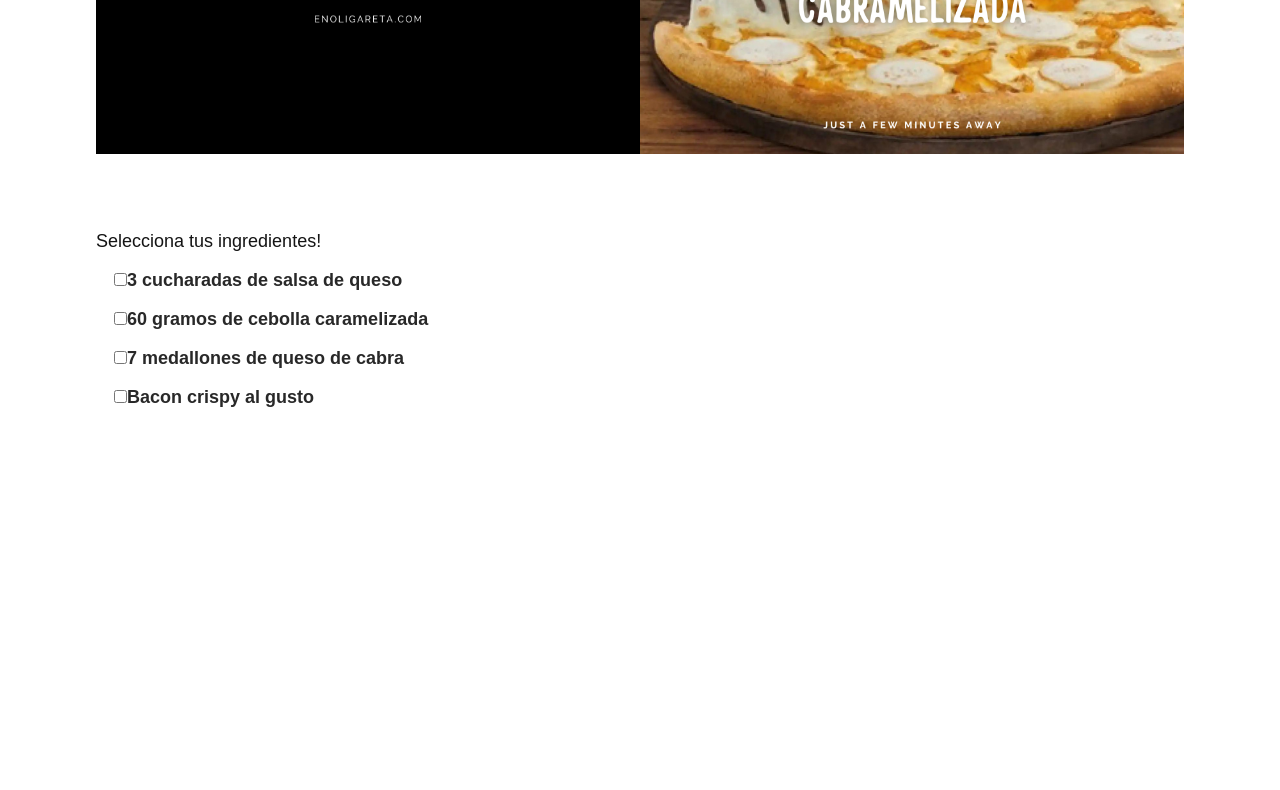
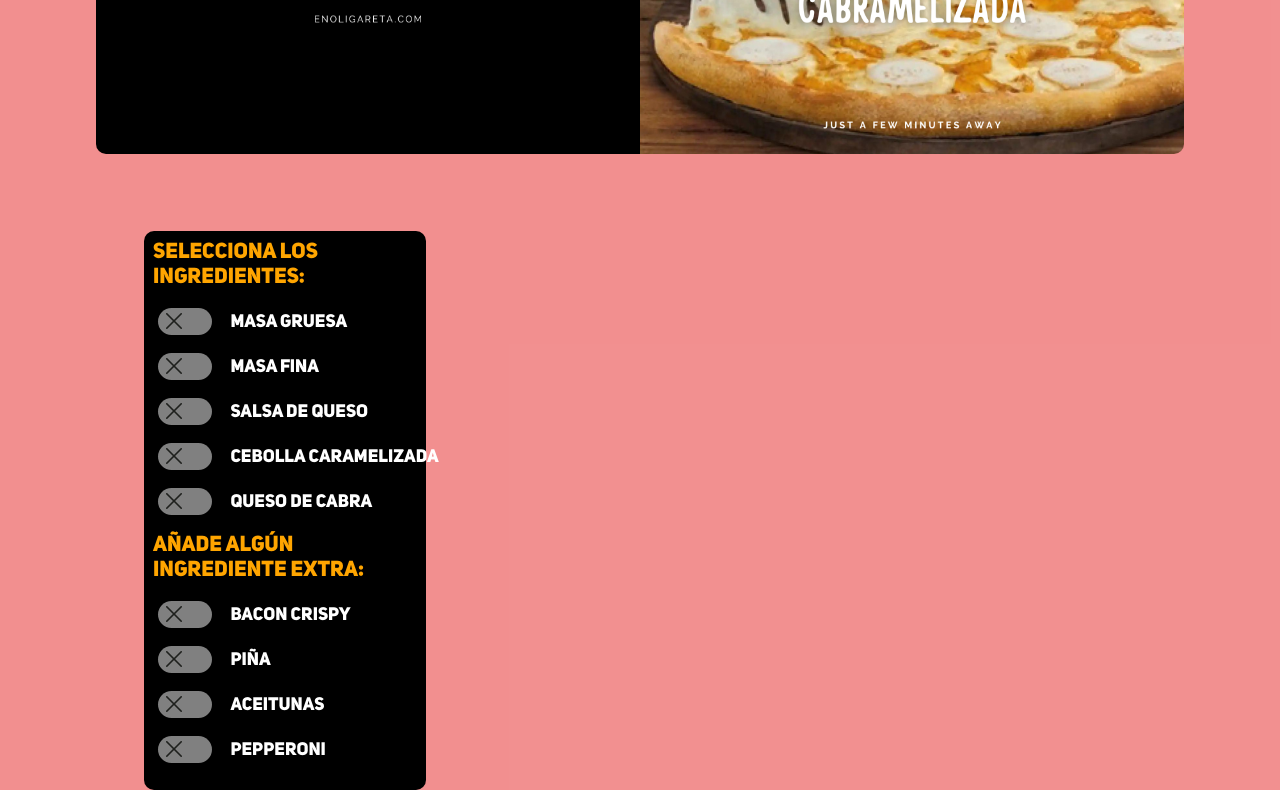
Before and after one commit to EnolCode/My-Favorite-Food, a website: page public/index.html in a window 1280 px wide. Shown: the part 165-955 px from the top of the page. Before the commit the page ends 800 px from the top, so only its background shows below. Drawn offline with Linux system fonts and the light colour scheme.

Commit message:
ingredients done

```diff
--- a/public/index.html
+++ b/public/index.html
@@ -17,20 +17,75 @@
         </div>
       </header>
       <section class="ingredients">
-        <h2 class="ingredients__title">Selecciona tus ingredientes!</h2>
+        <h2 class="ingredients__title">Selecciona los ingredientes:</h2>
         <ul class="ingredients__list">
+          <label class="ingredients__list--label">
             <li class="ingredients__list-ingredient">
-            <input type="checkbox" name="" id="" />3 cucharadas de salsa de queso
+              <input type="checkbox" name="" id="" class="ingredients__list-ingredient--checkbox" />
+              Masa gruesa
+              <span class="ingredients__list-ingredient--span"></span>
             </li>
+          </label>
+          <label class="label">
             <li class="ingredients__list-ingredient">
-            <input type="checkbox" name="" id="" />60 gramos de cebolla caramelizada
+              <input type="checkbox" name="" id="" class="ingredients__list-ingredient--checkbox" />
+              Masa fina
+              <span class="ingredients__list-ingredient--span"></span>
             </li>
+          </label>
+          <label class="label">
             <li class="ingredients__list-ingredient">
-            <input type="checkbox" name="" id="" />7 medallones de queso de cabra
+              <input type="checkbox" name="" id="" class="ingredients__list-ingredient--checkbox" />
+              Salsa de queso
+              <span class="ingredients__list-ingredient--span"></span>
             </li>
+          </label>
+          <label class="label">
             <li class="ingredients__list-ingredient">
-            <input type="checkbox" name="" id="" />Bacon crispy al gusto
+              <input type="checkbox" name="" id="" class="ingredients__list-ingredient--checkbox" />
+              Cebolla caramelizada
+              <span class="ingredients__list-ingredient--span"></span>
             </li>
+          </label>
+          <label class="label">
+            <li class="ingredients__list-ingredient">
+              <input type="checkbox" name="" id="" class="ingredients__list-ingredient--checkbox" />
+              Queso de cabra
+              <span class="ingredients__list-ingredient--span"></span>
+            </li>
+          </label>
+        </ul>
+        <h2 class="ingredients__title">Añade algún ingrediente extra:</h2>
+        <ul class="ingredients__list">
+          <label class="label">
+            <li class="ingredients__list-ingredient">
+              <input type="checkbox" name="" id="" class="ingredients__list-ingredient--checkbox" />
+              Bacon crispy
+              <span class="ingredients__list-ingredient--span"></span>
+            </li>
+          </label>
+
+          <label class="label">
+            <li class="ingredients__list-ingredient">
+              <input type="checkbox" name="" id="" class="ingredients__list-ingredient--checkbox" />
+              Piña
+              <span class="ingredients__list-ingredient--span"></span>
+            </li>
+          </label>
+          <label class="label">
+            <li class="ingredients__list-ingredient">
+              <input type="checkbox" name="" id="" class="ingredients__list-ingredient--checkbox" />
+              Aceitunas
+              <span class="ingredients__list-ingredient--span"></span>
+            </li>
+          </label>
+          <label class="label">
+            <li class="ingredients__list-ingredient">
+              <input type="checkbox" name="" id="" class="ingredients__list-ingredient--checkbox" />
+              Pepperoni
+              <span class="ingredients__list-ingredient--span"></span>
+            </li>
+          </label>
         </ul>
       </section>
     </main>
--- a/src/sass/_fonts.scss
+++ b/src/sass/_fonts.scss
@@ -1,11 +1,16 @@
 @font-face {
   font-family: "bungee";
-  src: url(../assets/fonts/Bungee_Shade/BungeeShade-Regular.ttf);
+  src: url(/public/assets/fonts/Bungee_Shade/BungeeShade-Regular.ttf);
+}
+
+@font-face {
+  font-family: "uniSans";
+  src: url(/public/assets/fonts/uni_Sans/uni-sans.heavy-caps.otf);
 }
 
 $typography: (
   "primary": "bungee",
-  "secndary": sans-serif,
+  "secondary": "uniSans",
   "bold": 700,
   "fine": 400,
 );
--- a/src/sass/_header.scss
+++ b/src/sass/_header.scss
@@ -6,14 +6,19 @@
   @include m.flex(flex, column, nowrap, center, center);
   height: 18em;
   &__title {
-    font-family: "bungee";
-    @include m.font(700, 2em, map-get(c.$colors, "black"));
+    font-family: map-get(f.$typography, "primary");
+    @include m.font(700, 2em, map-get(c.$colors, "white"));
+    &:hover {
+      color: black;
+      cursor: pointer;
+    }
   }
   &__banner {
     width: 85%;
     height: 15em;
   }
   &__banner-img {
+    border-radius: 10px;
     height: 100%;
   }
 }
--- a/src/sass/_section-ingredients.scss
+++ b/src/sass/_section-ingredients.scss
@@ -5,13 +5,63 @@
 .ingredients {
   align-self: end;
   @include m.flex(flex, column, nowrap, center, start);
-  width: 92.5%;
+  width: 22%;
   margin-top: 4em;
+  margin-left: 8em;
+  align-self: start;
+  padding: 0.5em;
+  background: black;
+  font-family: map-get(f.$typography, "secondary");
+  border-radius: 10px;
 
   &__list {
     &-ingredient {
-      margin: 1em;
+      margin: 1em 0.3em;
       @include m.font(700, 1em, map-get(c.$colors, "black"));
+      width: 18em;
+      display: flex;
+      flex-direction: row-reverse;
+      justify-content: start;
+      align-items: center;
+      color: white;
+
+      &--span {
+        width: 3em;
+        height: 1.5em;
+        background-color: gray;
+        display: inline-block;
+        border-radius: 30px;
+        cursor: pointer;
+        margin-right: 1em;
+
+        &::after {
+          content: "";
+          display: block;
+          width: 100%;
+          height: 100%;
+          background-image: url(/public/assets/icon-x.png);
+          background-size: 30%;
+          position: relative;
+          top: 20%;
+          left: 15%;
+          background-repeat: no-repeat;
+          transition: 0.4s;
+        }
+      }
+      &--checkbox {
+        display: none;
+        &:checked ~ .ingredients__list-ingredient--span::after {
+          background-image: url(/public/assets/icono-pizza.png);
+          background-size: 35%;
+          top: 10%;
+          transform: translate(45%);
+        }
+      }
     }
   }
+
+  &__title {
+    font-size: 1.2em;
+    color: orange;
+  }
 }
--- a/src/sass/styles.scss
+++ b/src/sass/styles.scss
@@ -4,8 +4,9 @@
 @use "section-ingredients";
 
 .content {
-  height: 100vh;
-  //   background-color: red;
+  height: 100%;
   display: flex;
   flex-direction: column;
+  background-color: rgba(231, 42, 42, 0.521);
+  justify-content: center;
 }
```
Also changed, not shown: public/assets/fondo-libreta.jpg (added), public/assets/fonts/uni_Sans/uni-sans.heavy-caps.otf (added), public/assets/icon-x.png (added), public/assets/icono-pizza.png (added), public/assets/icono-x.png (added), public/css/styles.css, 1 other file. Lines whose indentation alone changed are shown as unchanged.
